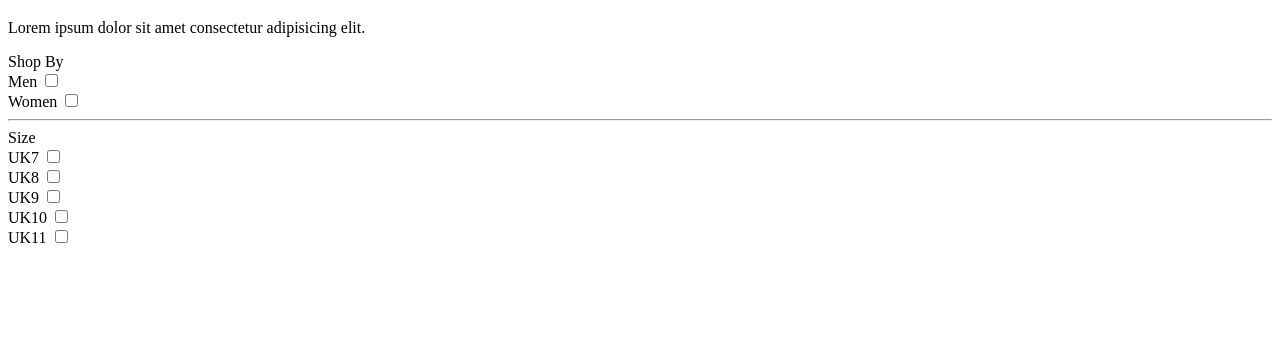
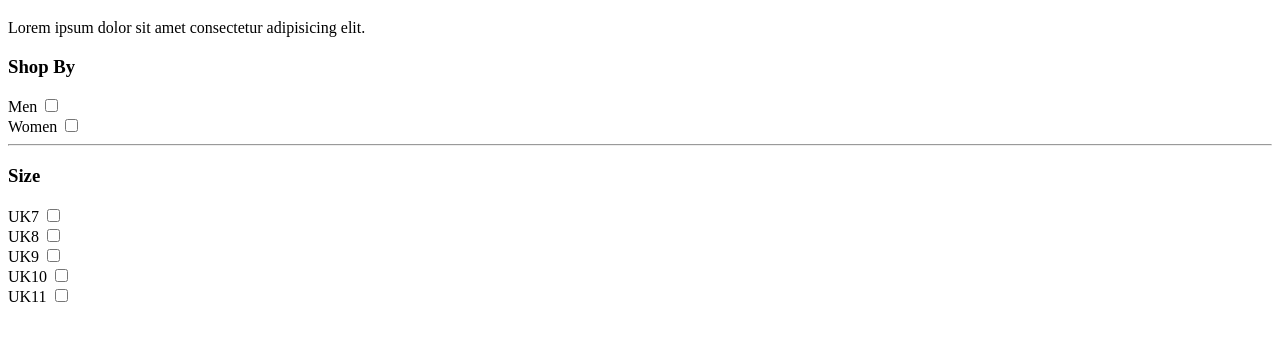
Before and after one commit to DevPinda/Not-Sketchers, a plain HTML site: page products-template/products.html in a window 1280 px wide. Shown: the part 61-402 px from the top of the page. Drawn offline with Linux system fonts and the light colour scheme.

Commit message:
Added headings to the categories

```diff
--- a/products-template/products.html
+++ b/products-template/products.html
@@ -19,7 +19,9 @@
         <!-- Sidebar to filter the categories -->
         <div class="product-filter-sidebar">
             <!-- Men or Women -->
-            <div class="product-sidebar-categories">Shop By</div>
+            <div class="product-sidebar-categories">
+                <h3>Shop By</h3>
+            </div>
             <label for="men" class="container">Men</label>
             <input type="checkbox" id="men">
             <br>
@@ -29,7 +31,9 @@
             <hr>
 
             <!-- Shoe Sizes -->
-            <div class="product-sidebar-categories">Size</div>
+            <div class="product-sidebar-categories">
+                <h3>Size</h3>
+            </div>
             <label for="uk-7" class="container">UK7</label>
             <input type="checkbox" id="uk-7">
             <br>
```
